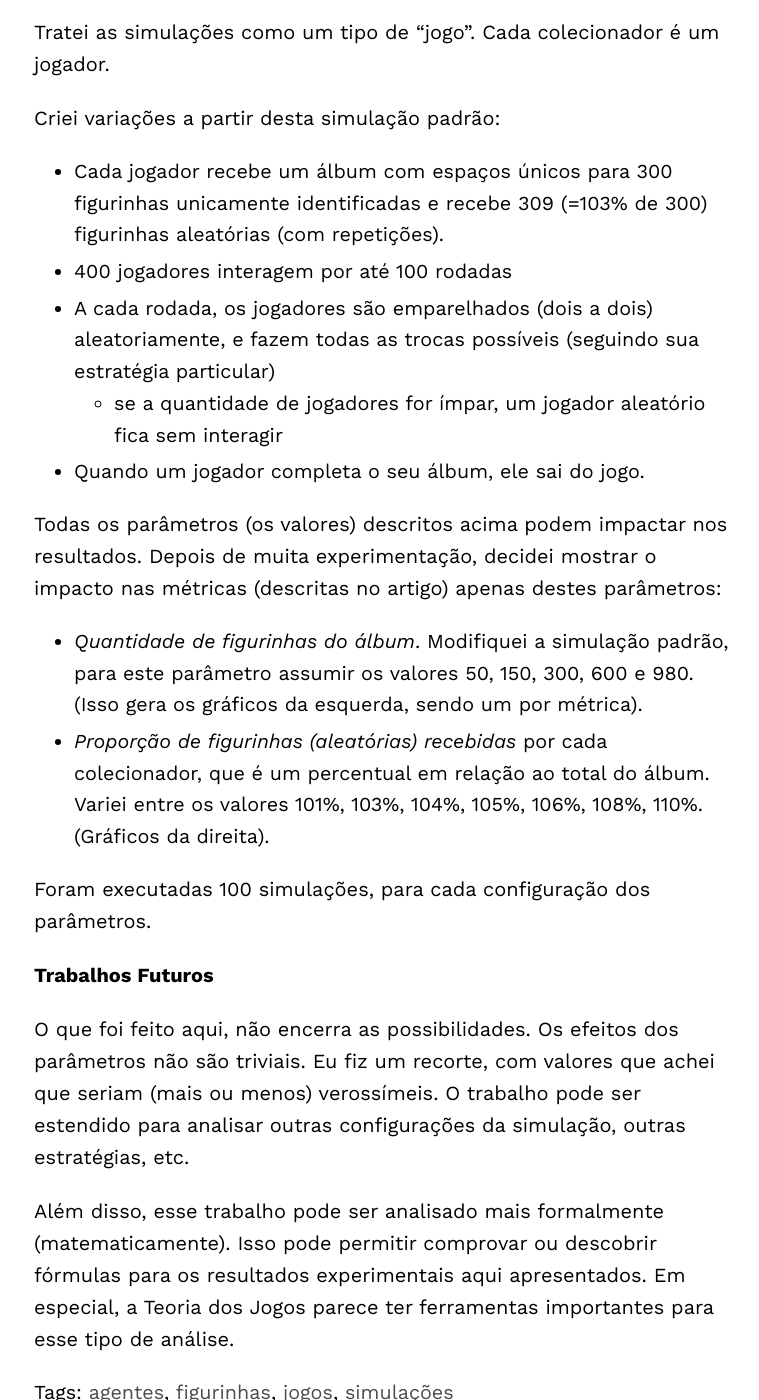
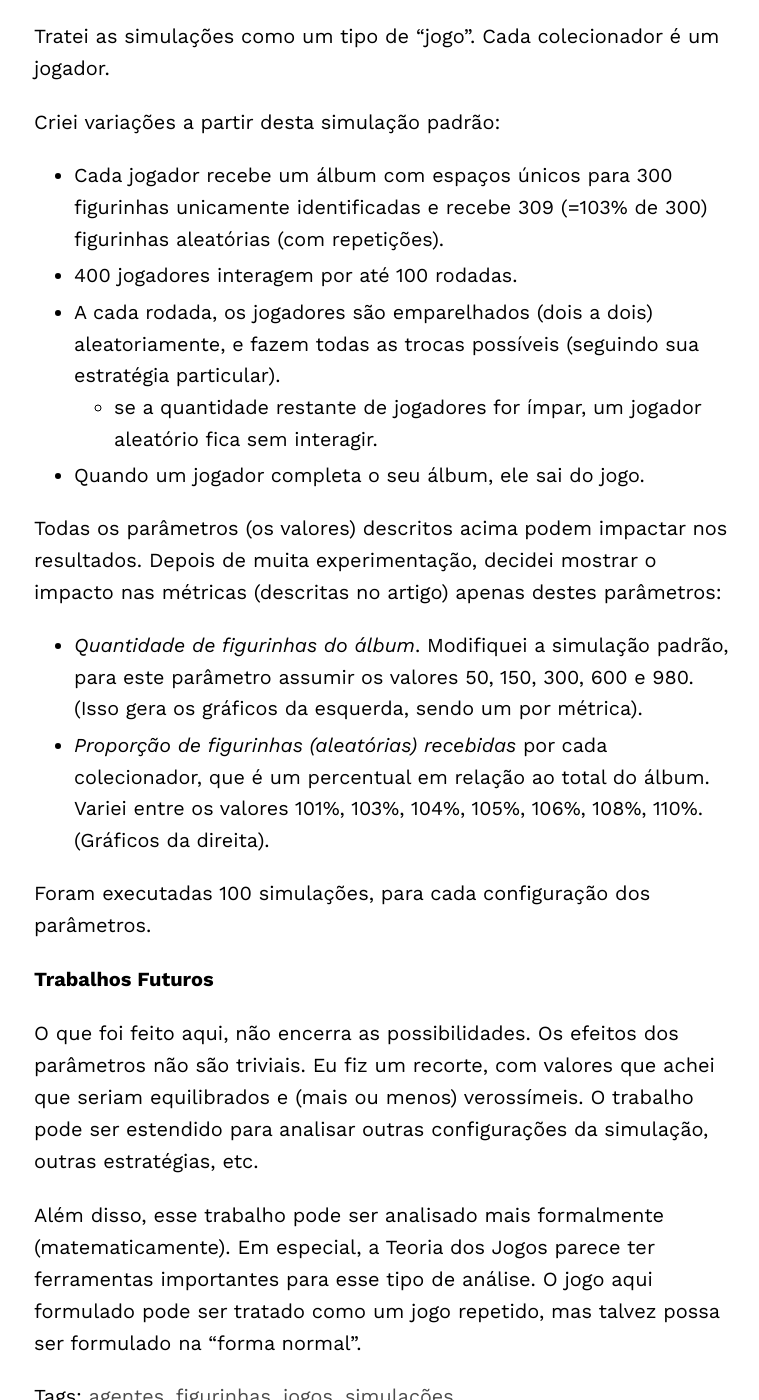
Before and after one commit to iablog/iablog.github.io, a Jekyll site: the page built from _posts/2026-07-25-post.md, in a window 1280 px wide and 1400 px high, scrolled down 10871 px. Shown: the whole window, without its empty margins (256-1015 px from the left). Built offline with Jekyll 4.4.1, drawn with Linux system fonts in a browser that asks for light colours.

```diff
--- a/_posts/2026-07-25-post.md
+++ b/_posts/2026-07-25-post.md
@@ -187,15 +187,15 @@ Procurei alguns provérbios bíblicos sobre generosidade deixar como incentivo
 
 ---
 
-## APÊNDICE: Detalhes Técnicos
+# APÊNDICE: Detalhes Técnicos
 
 Tratei as simulações como um tipo de "jogo". Cada colecionador é um jogador.
 
 Criei variações a partir desta simulação padrão:
 - Cada jogador recebe um álbum com espaços únicos para 300 figurinhas unicamente identificadas e recebe 309 (=103% de 300) figurinhas aleatórias (com repetições).
-- 400 jogadores interagem por até 100 rodadas
-- A cada rodada, os jogadores são emparelhados (dois a dois) aleatoriamente, e fazem todas as trocas possíveis (seguindo sua estratégia particular)
-  * se a quantidade de jogadores for ímpar, um jogador aleatório fica sem interagir
+- 400 jogadores interagem por até 100 rodadas.
+- A cada rodada, os jogadores são emparelhados (dois a dois) aleatoriamente, e fazem todas as trocas possíveis (seguindo sua estratégia particular).
+  * se a quantidade restante de jogadores for ímpar, um jogador aleatório fica sem interagir.
 - Quando um jogador completa o seu álbum, ele sai do jogo.
 
 Todas os parâmetros (os valores) descritos acima podem impactar nos resultados. Depois de muita experimentação, decidei mostrar o impacto nas métricas (descritas no artigo) apenas destes parâmetros:
@@ -206,6 +206,6 @@ Foram executadas 100 simulações, para cada configuração dos parâmetros.
 
 **Trabalhos Futuros**
 
-O que foi feito aqui, não encerra as possibilidades. Os efeitos dos parâmetros não são triviais. Eu fiz um recorte, com valores que achei que seriam (mais ou menos) verossímeis. O trabalho pode ser estendido para analisar outras configurações da simulação, outras estratégias, etc.
+O que foi feito aqui, não encerra as possibilidades. Os efeitos dos parâmetros não são triviais. Eu fiz um recorte, com valores que achei que seriam equilibrados e (mais ou menos) verossímeis. O trabalho pode ser estendido para analisar outras configurações da simulação, outras estratégias, etc.
 
-Além disso, esse trabalho pode ser analisado mais formalmente (matematicamente). Isso pode permitir comprovar ou descobrir fórmulas para os resultados experimentais aqui apresentados. Em especial, a Teoria dos Jogos parece ter ferramentas importantes para esse tipo de análise.
+Além disso, esse trabalho pode ser analisado mais formalmente (matematicamente). Em especial, a Teoria dos Jogos parece ter ferramentas importantes para esse tipo de análise. O jogo aqui formulado pode ser tratado como um jogo repetido, mas talvez possa ser formulado na "forma normal".
```
Also changed, not shown: 1 other file.
